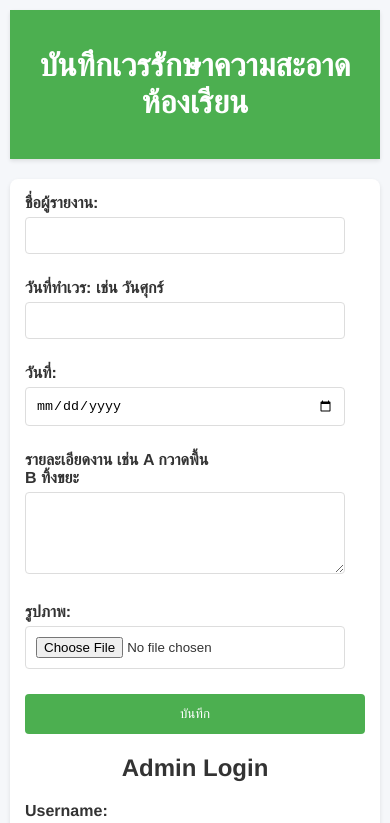
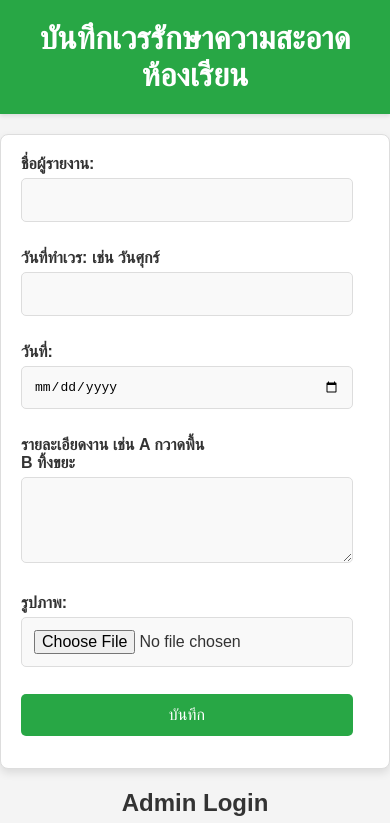
Before and after one commit to Pooh191/swk13-clean, a plain HTML site: page index.html in a window 390 px wide. Shown: the top 823 px of the page. Drawn offline with Linux system fonts and the light colour scheme.

Commit message:
Update styles.css

```diff
--- a/styles.css
+++ b/styles.css
@@ -1,9 +1,9 @@
 body {
-    font-family: 'Helvetica Neue', Arial, sans-serif;
+    font-family: Arial, sans-serif;
+    background-color: #f4f4f4;
+    color: #333;
     margin: 0;
     padding: 0;
-    background-color: #f5f7fa;
-    color: #333;
 }
 
 ::selection {
@@ -12,99 +12,107 @@ body {
 }
 
 header {
-    background-color: #4CAF50;
-    color: white;
+    background-color: #28a745;
+    color: #fff;
+    padding: 20px 0;
     text-align: center;
-    padding: 1em 0;
-    box-shadow: 0 2px 4px rgba(0, 0, 0, 0.1);
+    box-shadow: 0 2px 4px rgba(0,0,0,0.1);
 }
 
-main {
-    max-width: 800px;
-    margin: 20px auto;
-    padding: 20px;
-    background: white;
-    border-radius: 8px;
-    box-shadow: 0 2px 4px rgba(0, 0, 0, 0.1);
-}
-
-form {
-    margin-bottom: 20px;
+header h1 {
+    margin: 0;
+    font-size: 2em;
 }
 
 .form-group {
     margin-bottom: 15px;
 }
 
-label {
+form {
+    background-color: #fff;
+    max-width: 600px;
+    margin: 20px auto;
+    padding: 20px;
+    border: 1px solid #ddd;
+    border-radius: 8px;
+    box-shadow: 0 4px 8px rgba(0,0,0,0.1);
+}
+
+form label {
     display: block;
     margin-bottom: 5px;
     font-weight: bold;
 }
 
-input, textarea {
-    width: calc(100% - 20px);
-    padding: 10px;
+form input, form textarea, form button {
+    width: calc(100% - 16px);
+    padding: 12px;
+    margin-bottom: 12px;
     border: 1px solid #ddd;
-    border-radius: 4px;
-    margin-bottom: 10px;
+    border-radius: 5px;
+    font-size: 1em;
     box-sizing: border-box;
 }
 
-button {
-    display: inline-block;
-    background-color: #4CAF50;
+form input, form textarea {
+    background-color: #f9f9f9;
+}
+
+form button {
+    background-color: #28a745;
     color: white;
-    padding: 10px 20px;
     border: none;
-    border-radius: 4px;
     cursor: pointer;
+    font-size: 1em;
     transition: background-color 0.3s;
 }
 
-button:hover {
-    background-color: #45a049;
+form button:hover {
+    background-color: #218838;
 }
 
 #logSection {
-    margin-top: 20px;
+    background-color: #fff;
+    max-width: 800px;
+    margin: 20px auto;
+    padding: 20px;
+    border: 1px solid #ddd;
+    border-radius: 8px;
+    box-shadow: 0 4px 8px rgba(0,0,0,0.1);
 }
 
-#dutyLog {
+#logSection h2 {
+    margin-top: 0;
+    font-size: 1.5em;
+    border-bottom: 2px solid #000000;
+    padding-bottom: 10px;
+    color: #000000;
+}
+
+#logSection ul {
     list-style-type: none;
     padding: 0;
+    margin: 0;
 }
 
-#dutyLog li {
-    background-color: #f9f9f9;
-    margin-bottom: 10px;
-    padding: 15px;
-    border-left: 4px solid #4CAF50;
-    border-radius: 4px;
-    box-shadow: 0 2px 4px rgba(0, 0, 0, 0.05);
+#logSection li {
+    border-bottom: 1px solid #ddd;
+    padding: 15px 0;
+    display: flex;
+    flex-direction: column;
 }
 
-#dutyLog li img {
-    margin-top: 10px;
-    max-width: 200px;
-    border-radius: 4px;
+#logSection li:last-child {
+    border-bottom: none;
 }
 
-@media (max-width: 600px) {
-    body {
-        padding: 10px;
-    }
+#logSection strong {
+    color: #000000;
+}
 
-    main {
-        padding: 15px;
-    }
-
-    input, textarea {
-        width: calc(100% - 20px);
-    }
-
-    button {
-        width: 100%;
-        padding: 12px;
-    }
+#logSection img {
+    max-width: 100%;
+    height: auto;
+    border-radius: 5px;
+    margin-top: 10px;
 }
```
